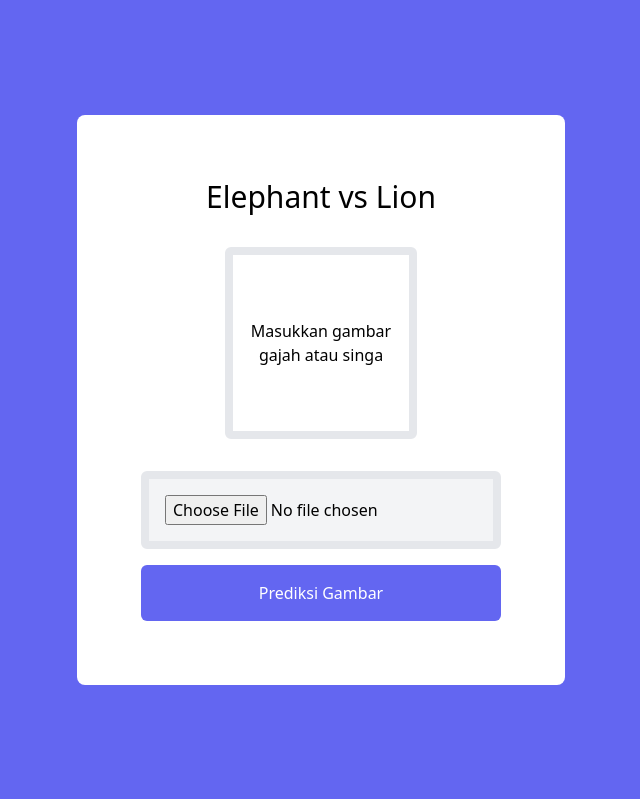
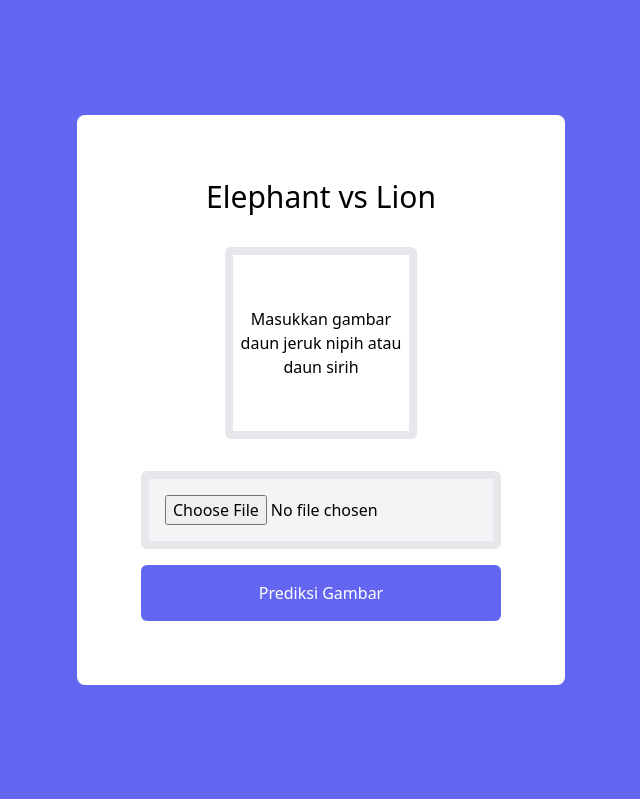
Before and after one commit to hayashafa7/Model-Deployment, a Flask app: page / in a window 1280 px wide. Shown: the top 799 px of the page, without its empty margins (319-959 px from the left). Run offline with Flask 2, Linux system fonts and the light colour scheme.

Commit message:
Update index.html

```diff
--- a/templates/index.html
+++ b/templates/index.html
@@ -8,7 +8,7 @@
             href="https://unpkg.com/tailwindcss@^2/dist/tailwind.min.css"
             rel="stylesheet"
         />
-        <title>Elephant vs Lion App</title>
+        <title>Jeruk Nipis vs Sirih App</title>
     </head>
     <body>
         <section
@@ -52,7 +52,7 @@
                     "
                 >
                     <p class="text-center">
-                        Masukkan gambar gajah atau singa
+                        Masukkan gambar daun jeruk nipih atau daun sirih
                     </p>
                 </div>
                 {% endif %} {% if prediction %}
```
